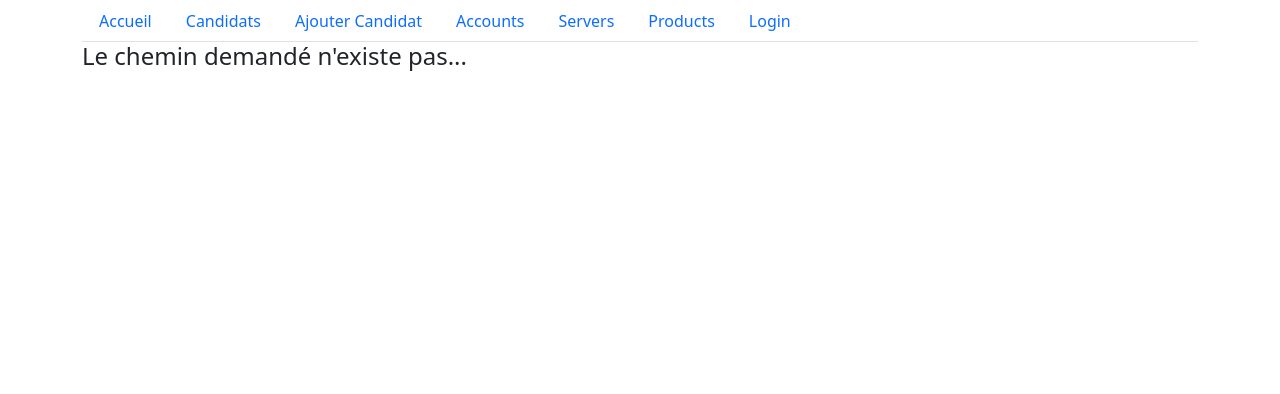
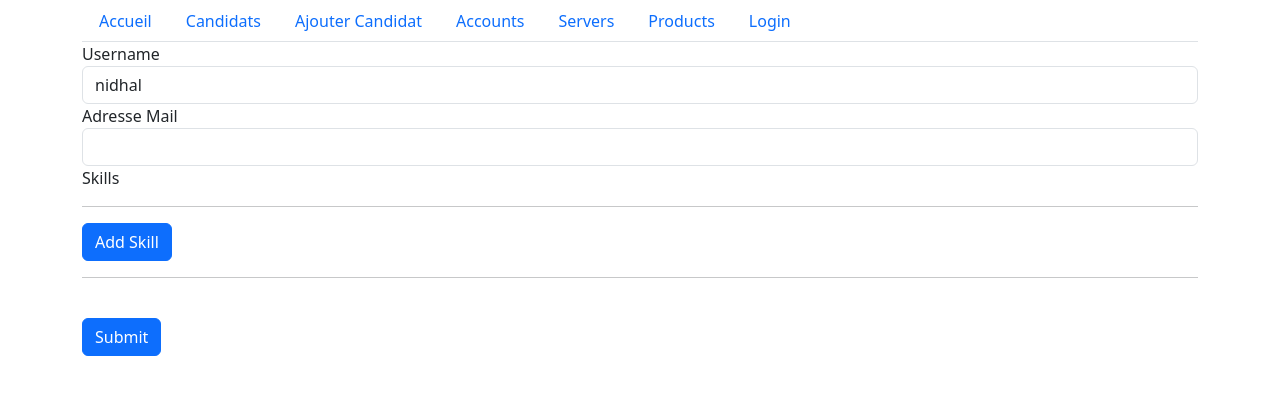
Before and after one commit to n2sy/ng-oolab-26, an Angular app: page /react in a window 1280 px wide. Before the commit this address led to /404. Shown: the top 394 px of the page. Built offline with nearby package versions, Linux system fonts and the light colour scheme.

Commit message:
Reactive Forms

```diff
--- a/src/app/app.routing.ts
+++ b/src/app/app.routing.ts
@@ -8,6 +8,7 @@ import { Login } from './login/login';
 import { ManageServers } from './manage-servers/manage-servers';
 import { NotFound } from './not-found/not-found';
 import { HomeProducts } from './products/home-products/home-products';
+import { ReactForm } from './react-form/react-form';
 
 // export let myroutes: Routes = [
 //   { path: '', component: Accueil },
@@ -49,6 +50,7 @@ export let myroutes: Routes = [
   { path: 'accounts', component: HomeAccount },
   { path: 'products', component: HomeProducts },
   { path: 'servers', component: ManageServers },
+  { path: 'react', component: ReactForm },
   { path: 'login', component: Login },
   { path: '404', component: NotFound },
   { path: '**', redirectTo: '404' }, // Wild Route
--- /dev/null
+++ b/src/app/react-form/react-form.html
@@ -0,0 +1,27 @@
+<form [formGroup]="signUpForm" (ngSubmit)="submitHandler()">
+  <label for="">Username</label>
+  <input type="text" class="form-control" formControlName="username" />
+
+  <label for="">Adresse Mail</label>
+  <input type="text" class="form-control" formControlName="addrMail" />
+  @if(signUpForm.get('addrMail').touched && signUpForm.get('addrMail').invalid) {
+  <div class="alert alert-info">L'adresse mail doit etre valide</div>
+
+  }
+
+  <div formArrayName="skills">
+    <label>Skills</label>
+    <hr />
+    <button (click)="addSkill()" class="btn btn-primary">Add Skill</button>
+    <hr />
+    @for(ctrl of signUpForm.get('skills').controls; track $index) {
+    <div class="form-group">
+      <input type="text" class="form-control" [formControl]="$any(ctrl)" />
+    </div>
+    }
+  </div>
+
+  <br />
+
+  <button type="submit" class="btn btn-primary">Submit</button>
+</form>
--- /dev/null
+++ b/src/app/react-form/react-form.ts
@@ -0,0 +1,29 @@
+import { Component } from '@angular/core';
+import { FormArray, FormControl, FormGroup, ReactiveFormsModule, Validators } from '@angular/forms';
+
+@Component({
+  selector: 'app-react-form',
+  imports: [ReactiveFormsModule],
+  templateUrl: './react-form.html',
+  styleUrl: './react-form.css',
+})
+export class ReactForm {
+  signUpForm: any = FormGroup;
+
+  ngOnInit() {
+    this.signUpForm = new FormGroup({
+      username: new FormControl('nidhal', Validators.required),
+      addrMail: new FormControl(null, [Validators.required, Validators.email]),
+      skills: new FormArray([]),
+    });
+  }
+
+  addSkill() {
+    let newCtrl = new FormControl(null, Validators.required);
+    this.signUpForm.get('skills').push(newCtrl);
+  }
+
+  submitHandler() {
+    console.log(this.signUpForm.value);
+  }
+}
```
Also changed, not shown: src/app/react-form/react-form.css (added), 1 other file (tests, documents, lock files or other folders).
